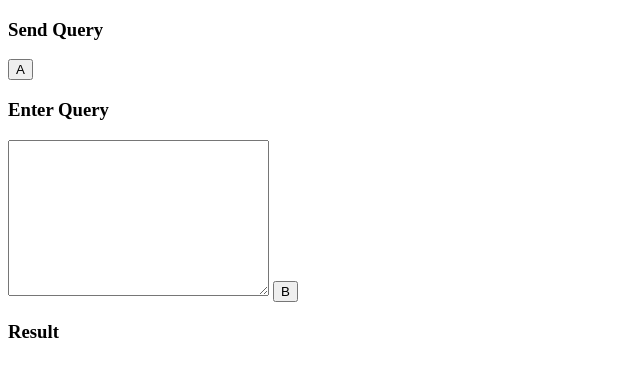
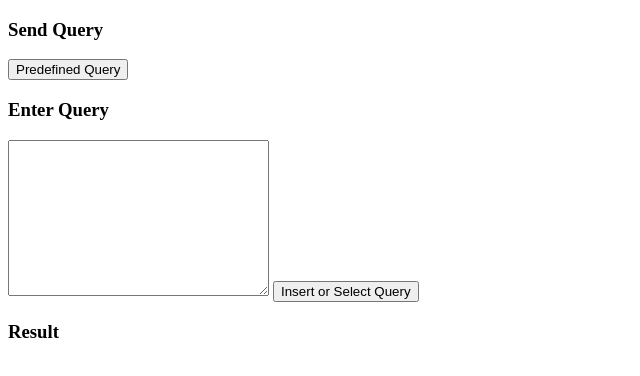
Before and after one commit to mitt-argots-0x/comp4537_lab5, a plain HTML site: page index.html in a window 1280 px wide. Shown: the whole page, without its empty margins (0-640 px from the left). Drawn offline with Linux system fonts and the light colour scheme.

Commit message:
remove console and change button name

```diff
--- a/index.html
+++ b/index.html
@@ -11,12 +11,12 @@
 
     <div>
         <h3>Send Query</h3>
-        <button id="btnA">A</button>
+        <button id="btnA">Predefined Query</button>
     </div>
     <div>
         <h3>Enter Query</h3>
         <textarea name="" id="query" cols="30" rows="10"></textarea>
-        <button id="btnB">B</button>
+        <button id="btnB">Insert or Select Query</button>
     </div>
     <div>
         <h3>Result</h3>
--- a/js/script.js
+++ b/js/script.js
@@ -81,7 +81,6 @@ async function queryB() {
                 const name = match[1];
                 const dateOfBirth = match[2];
                 jsonData = { name, dateOfBirth };
-                console.log(jsonData);
 
                 response = await fetch(`${URL}/lab5/api/v1/sql/query`, {
                     method: "POST",
@@ -106,7 +105,6 @@ async function queryB() {
             document.getElementById("result").innerHTML = message.invalidQuery;
         }
     } catch (error) {
-        console.error('Error:', error);
         document.getElementById("result").innerHTML = message.err;
     }
 }
```
